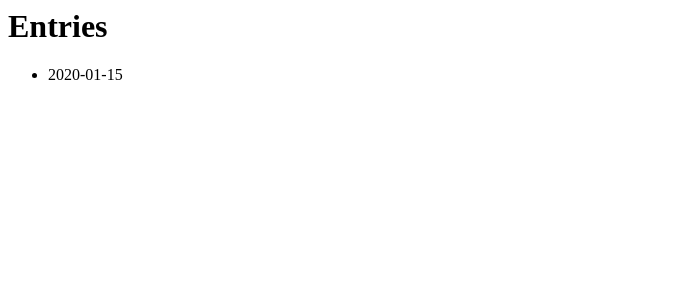
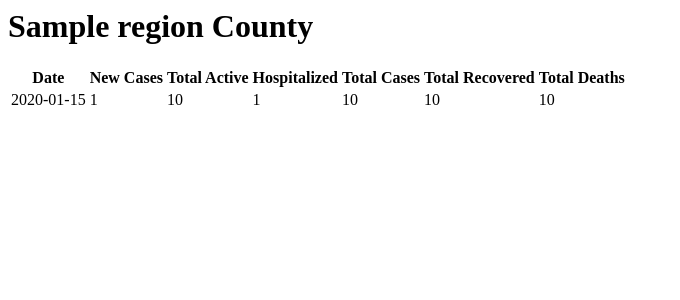
Before and after one commit to davebrown-exit107/covid-notifier, a Flask app: page /region/1/dashboard/ in a window 1280 px wide. Shown: the top 300 px of the page, without its empty margins (0-680 px from the left). Run offline with Flask 2, Linux system fonts and the light colour scheme; tables that the repository leaves empty hold one stand-in row (values such as "Sample post").

Commit message:
Updated the templates to better looking and more informative tables. Moved state_dashboard into landing page territory.

```diff
--- a/covid_notifier/routes.py
+++ b/covid_notifier/routes.py
@@ -65,6 +65,7 @@ def user_dashboard(token=None):
     return abort(404)
 
 
+@notifier_app.route('/', methods=['GET'])
 @notifier_app.route('/state_dashboard/', methods=['GET'])
 def state_dashboard():
     '''Display a statewide dashboard.'''
--- a/covid_notifier/templates/region_dashboard.html.j2
+++ b/covid_notifier/templates/region_dashboard.html.j2
@@ -1,15 +1,41 @@
 <html>
     <head>
-        <title>{{ region.name_label }} Dashboard</title>
+        {% if region.name_abbr == 'MT' %}
+            <title>{{ region.name_label }} Dashboard</title>
+        {% else %}
+            <title>{{ region.name_label }} County Dashboard</title>
+        {% endif %}
     </head>
     <body>
-        <h1>Entries</h1>
-        <ul>
-        {% for entry in region.entries %}
-            <li>{{ entry.date }}</li>
+        {% if region.name_abbr == 'MT' %}
+            <h1>{{ region.name_label }}</h1>
         {% else %}
-            <li>No Entries</li>
-        {% endfor %}
-        </ul>
+            <h1>{{ region.name_label }} County</h1>
+        {% endif %}
+        <table>
+            <thead>
+                <th>Date</th>
+                <th>New Cases</th>
+                <th>Total Active</th>
+                <th>Hospitalized</th>
+                <th>Total Cases</th>
+                <th>Total Recovered</th>
+                <th>Total Deaths</th>
+            </thead>
+            <tbody>
+            {% for entry in region.entries | sort(reverse=true, attribute='date') %}
+                <tr>
+                    <td>{{ entry.date }}</td>
+                    <td>{{ entry.new_case }}</td>
+                    <td>{{ entry.total_active }}</td>
+                    <td>{{ entry.hospitalization_count }}</td>
+                    <td>{{ entry.total }}</td>
+                    <td>{{ entry.total_recovered }}</td>
+                    <td>{{ entry.total_deaths }}</td>
+            {% else %}
+                <tr><td colspan=7>No entries recorded</td></tr>
+            {% endfor %}
+            </tbody>
+        </table>
     </body>
 </html>
--- a/covid_notifier/templates/user_dashboard.html.j2
+++ b/covid_notifier/templates/user_dashboard.html.j2
@@ -18,7 +18,7 @@
                     <td>{{ region.entries | length }}</td>
                 </tr>
             {% else %}
-                <tr><td colspan=3>No Regions available</td></tr>
+                <tr><td colspan=3>No subscribed regions</td></tr>
             {% endfor %}
             </tbody>
         </table>
```
Also changed, not shown: covid_notifier/templates/state_dashboard.html.j2 (+18 -6 lines).
